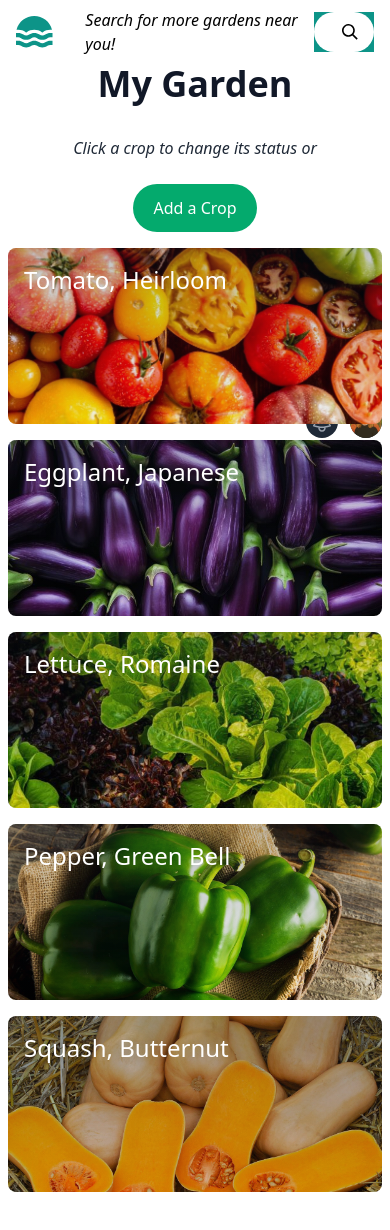
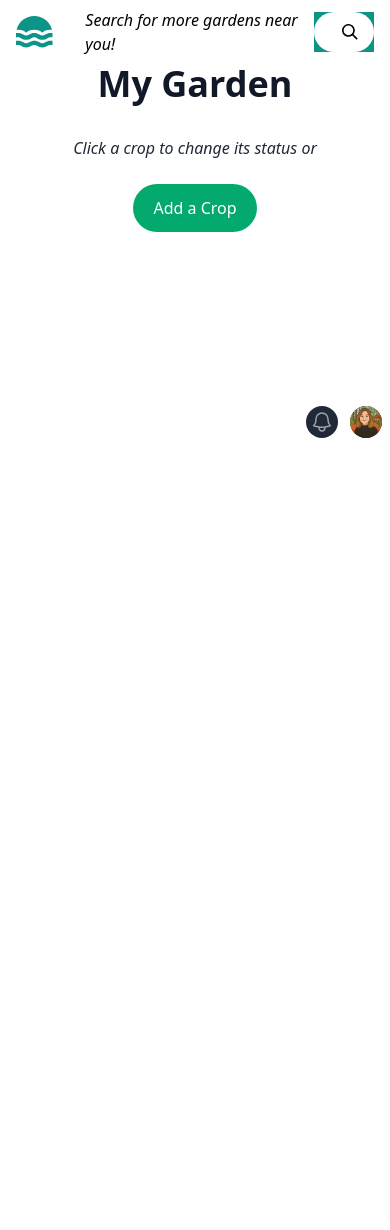
Before and after one commit to lms651/community-garden, a plain HTML site: page profile.html in a window 390 px wide. After the commit the page ends 844 px from the top, so only its background shows below. Drawn offline with nearby package versions, Linux system fonts and the light colour scheme.

Commit message:
landing and profile page

```diff
--- a/app.js
+++ b/app.js
@@ -1,5 +1,9 @@
 import { login_init } from "./login.js"
+import { myGarden, saveGarden, loadGarden, renderGrid } from "./my-garden.js";
 
 window.addEventListener("DOMContentLoaded", () => {
-    login_init()
+    loadGarden();
+    console.log('trying to load garden')
+
+    login_init();
 })
--- a/login.js
+++ b/login.js
@@ -8,8 +8,8 @@ function login_init() {
 }
 
 function trySaveName() {
-    const input = document.getElementById('name-box').value
-    console.log(input)
+    const input = document.getElementById('name-box').value;
+    console.log(input);
     if (!localStorage.getItem('name')) {
         localStorage.setItem('name', input);
     }
--- a/my-garden.js
+++ b/my-garden.js
@@ -1,5 +1,4 @@
 import { plantInventory, findPlant } from './plant-inventory.js';
-
 
 // My current vegetables that are put into my grid
 const myGarden = new Map();
@@ -43,7 +42,6 @@ function filter() {
   });
 }
 
-
 // Adds plant from dropdown into my map
 function addVegToGrid(title) {
   const plant = findPlant(title);
@@ -52,6 +50,7 @@ function addVegToGrid(title) {
     myGarden.set(title, plant);
 
     // Update display grid
+    saveGarden();
     renderGrid();
   }
 }
@@ -74,3 +73,30 @@ function renderGrid() {
     gridContainer.appendChild(button);
   });
 }
+
+// Save to local storage
+function saveGarden() {
+  // Convert the map to an array of entries, then to JSON
+  const gardenArray = Array.from(myGarden.entries());
+  localStorage.setItem("myGarden", JSON.stringify(gardenArray));
+}
+
+function loadGarden() {
+  const saved = localStorage.getItem("myGarden");
+  if (saved) {
+    const entries = JSON.parse(saved);
+
+    myGarden.clear();
+    for (const [key, value] of entries) {
+      myGarden.set(key, value);
+    }
+    renderGrid();
+  }
+}
+
+export {
+  renderGrid,
+  saveGarden,
+  loadGarden,
+  myGarden
+}
--- a/profile.html
+++ b/profile.html
@@ -80,7 +80,7 @@
               onclick="document.getElementById('user-dropdown').classList.toggle('hidden')"
             >
               <span class="sr-only">Open user menu</span>
-              <img class="size-8 rounded-full" src="lori_ai.png" alt="profile-pic" />
+              <img class="size-8 rounded-full" src="images/lori_ai.png" alt="profile-pic" />
             </button>
           </div>
 
@@ -127,53 +127,12 @@
 </div>
 </div>
 
-<!--My Garden Container-->
-<section class="bg-white">
-  <div class="py-4 px-2 mx-auto max-w-screen-xl sm:py-4 lg:px-6">
-    <div class="grid grid-cols-1 sm:grid-cols-2 md:grid-cols-3 gap-4">
-
-      <button type="button" class="group relative flex flex-col overflow-hidden rounded-lg px-4 pb-4 pt-40">
-        <img src="images/heirloom.jpg" class="absolute inset-0 h-full w-full object-cover group-hover:scale-105 transition-transform duration-500 ease-in-out">
-        <div class="absolute inset-0 bg-gradient-to-b from-gray-900/25 to-gray-900/5"></div>
-        <h3 class="z-10 text-2xl font-medium text-white absolute top-0 left-0 p-4">Tomato, Heirloom</h3>
-      </button>
-
-      <button type="button" class="group relative flex flex-col overflow-hidden rounded-lg px-4 pb-4 pt-40">
-        <img src="images/eggplant.jpg" class="absolute inset-0 h-full w-full object-cover group-hover:scale-105 transition-transform duration-500 ease-in-out">
-        <div class="absolute inset-0 bg-gradient-to-b from-gray-900/25 to-gray-900/5"></div>
-        <h3 class="z-10 text-2xl font-medium text-white absolute top-0 left-0 p-4">Eggplant, Japanese</h3>
-      </button>
-
-      <button type="button" class="group relative flex flex-col overflow-hidden rounded-lg px-4 pb-4 pt-40">
-        <img src="images/romaine.jpg" class="absolute inset-0 h-full w-full object-cover group-hover:scale-105 transition-transform duration-500 ease-in-out">
-        <div class="absolute inset-0 bg-gradient-to-b from-gray-900/25 to-gray-900/5"></div>
-        <h3 class="z-10 text-2xl font-medium text-white absolute top-0 left-0 p-4">Lettuce, Romaine</h3>
-      </button>
-
-      <button type="button" class="group relative flex flex-col overflow-hidden rounded-lg px-4 pb-4 pt-40">
-        <img src="images/greenbell.jpg" class="absolute inset-0 h-full w-full object-cover group-hover:scale-105 transition-transform duration-500 ease-in-out">
-        <div class="absolute inset-0 bg-gradient-to-b from-gray-900/25 to-gray-900/5"></div>
-        <h3 class="z-10 text-2xl font-medium text-white absolute top-0 left-0 p-4">Pepper, Green Bell</h3>
-      </button>
-
-      <button type="button" class="group relative flex flex-col overflow-hidden rounded-lg px-4 pb-4 pt-40">
-        <img src="images/butternutsquash.jpg" class="absolute inset-0 h-full w-full object-cover group-hover:scale-105 transition-transform duration-500 ease-in-out">
-        <div class="absolute inset-0 bg-gradient-to-b from-gray-900/25 to-gray-900/5"></div>
-        <h3 class="z-10 text-2xl font-medium text-white absolute top-0 left-0 p-4">Squash, Butternut</h3>
-      </button>
-
-    </div>
-  </div>
-</section>
-
-<!--Empty grid container-->
+<!--Empty Garden Grid Container-->
 <section class="bg-white">
   <div class="py-4 px-2 mx-auto max-w-screen-xl sm:py-4 lg:px-6">
     <div id="myGrid" class="grid grid-cols-1 sm:grid-cols-2 md:grid-cols-3 gap-4"></div>
   </div>
 </section>
-
-
 
 
 <script type="module" src="app.js"></script>
```
Also changed, not shown: index.html (+1 -1 lines), harwell.png (deleted), images/garden3.jpg (renamed from garden3.jpg), images/lori_ai.png (renamed from lori_ai.png).
